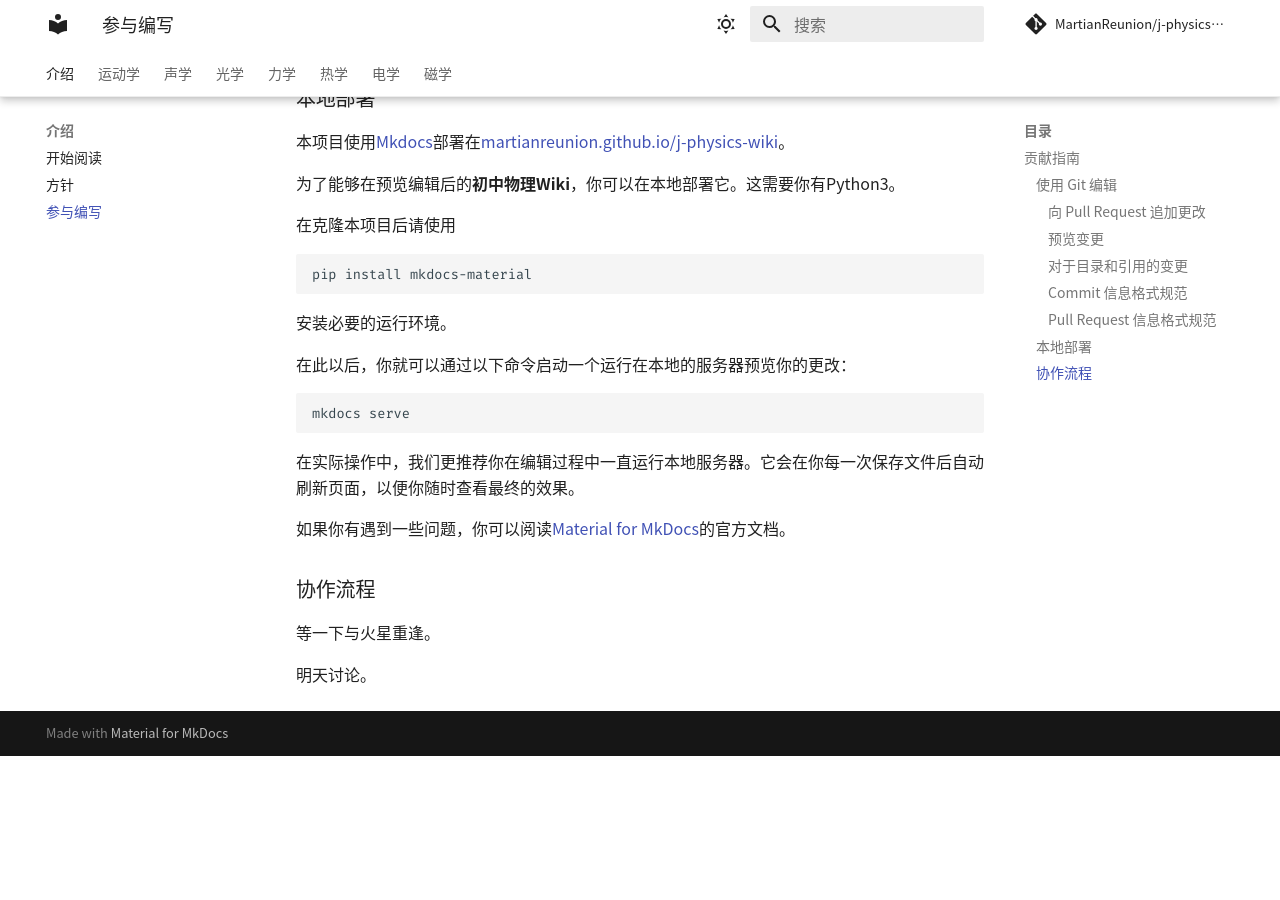
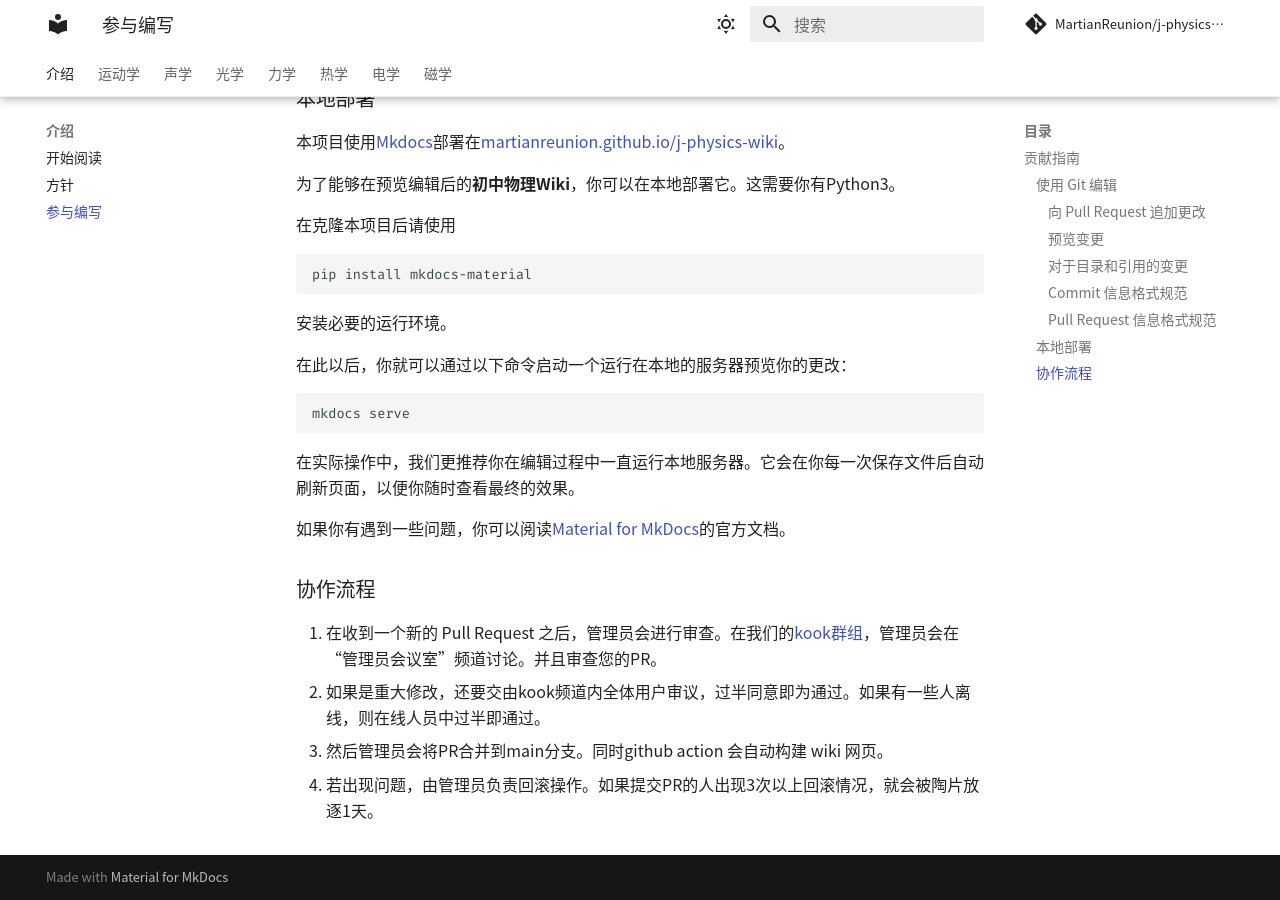
Before and after one commit to MartianReunion/j-physics-wiki, an MkDocs documentation site: the page built from docs/intro/how.md, in a window 1280 px wide and 900 px high, scrolled down 2907 px. Built offline with MkDocs 1.6.1 and Material for MkDocs 9.7.7, drawn with Linux system fonts in a browser that asks for light colours; comment, search, counter and statistics services are not loaded; before the commit the page ends 3663 px from its top, so only the background shows below that.

Commit message:
upd(intro/how)

```diff
--- a/docs/intro/how.md
+++ b/docs/intro/how.md
@@ -123,6 +123,8 @@ mkdocs serve
 
 ### 协作流程
 
-等一下与火星重逢。
+1. 在收到一个新的 Pull Request 之后，管理员会进行审查。在我们的[kook群组](https://kook.vip/FF2sLB)，管理员会在“管理员会议室”频道讨论。并且审查您的PR。
+2. 如果是重大修改，还要交由kook频道内全体用户审议，过半同意即为通过。如果有一些人离线，则在线人员中过半即通过。
+3. 然后管理员会将PR合并到main分支。同时github action 会自动构建 wiki 网页。
 
-明天讨论。
+4. 若出现问题，由管理员负责回滚操作。如果提交PR的人出现3次以上回滚情况，就会被陶片放逐1天。
```
